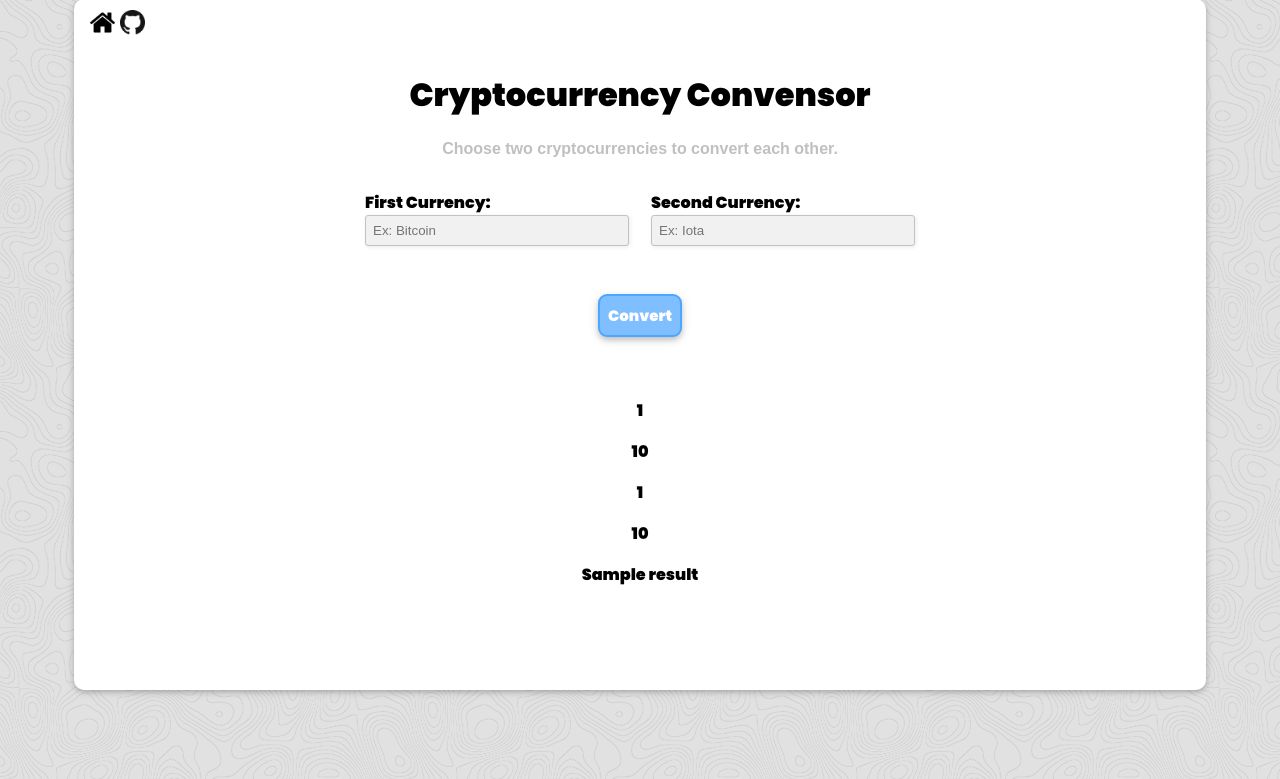
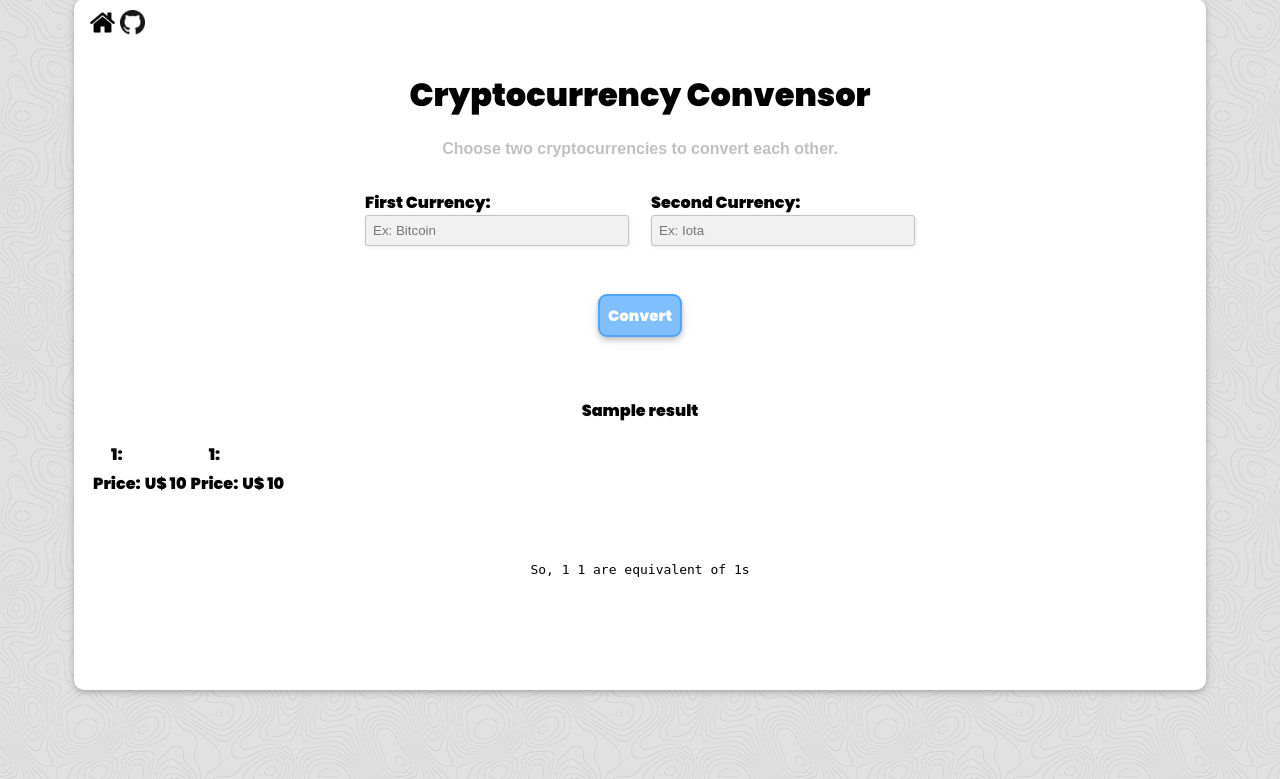
Before and after one commit to JoaoV111/API-Distances-Google, a Flask app: template templates/currency.html in a window 1280 px wide. Shown: the part 39-818 px from the top of the page. Run offline with Flask 2, Linux system fonts and the light colour scheme; the template is opened without the code that fills it: most values are stand-ins (such as "Sample title", 1, 10 or a date in 2020).

Commit message:
Add files via upload

```diff
--- a/templates/currency.html
+++ b/templates/currency.html
@@ -27,10 +27,24 @@
 		  <input type="submit" value="Convert" class="button1"><br><br>
 	  </form>
   </div>
-  <p>{{ req_json[0]['id'] }}</p>
-  <p>{{ req_json[0]['price'] }}</p>
-  <p>{{ req_json[1]['id'] }}</p>
-  <p>{{ req_json[1]['price'] }}</p>
   <p>{{ result }}</p>
+  <div>
+	<table class="table1">
+		<tr>
+			<td style="font-weight: 900">{{ req_json[0]['id'] }}: </td>
+			<td style="border: 0px;"></td>
+			<td style="font-weight: 900">{{ req_json[1]['id'] }}: </td>
+			<td style="border: 0px;"></td>
+		</tr>
+		<tr>
+			<td>Price: </td>
+			<td>U$ {{ req_json[0]['price'] }}</td>
+			<td>Price: </td>
+			<td>U$ {{ req_json[1]['price'] }}</td>
+		</tr>
+	</table><br><br>
+	<pre class="pre2">So, 1 {{ req_json[0]['id'] }} are equivalent of {{ req_json[1]['id'] }}s</pre>
+  </div>
+
   <script type="text/javascript" src="{{ url_for('static', filename='js/main.js') }}"></script>
 {% endblock %}
--- a/templates/musiclyrics.html
+++ b/templates/musiclyrics.html
@@ -35,7 +35,7 @@
       <td>Lyrics: </td>
     </tr>
   </table><br><br>
-  <p style="text-align: left; margin-left: 150px; font-family: 'Poppins'; font-size: 20px">
+  <p style="text-align: left; margin-left: 150px; font-family: 'Poppins'; font-size: 20px;">
     {% autoescape false %}
       {{ lyrics }}
     {% endautoescape %}
```
